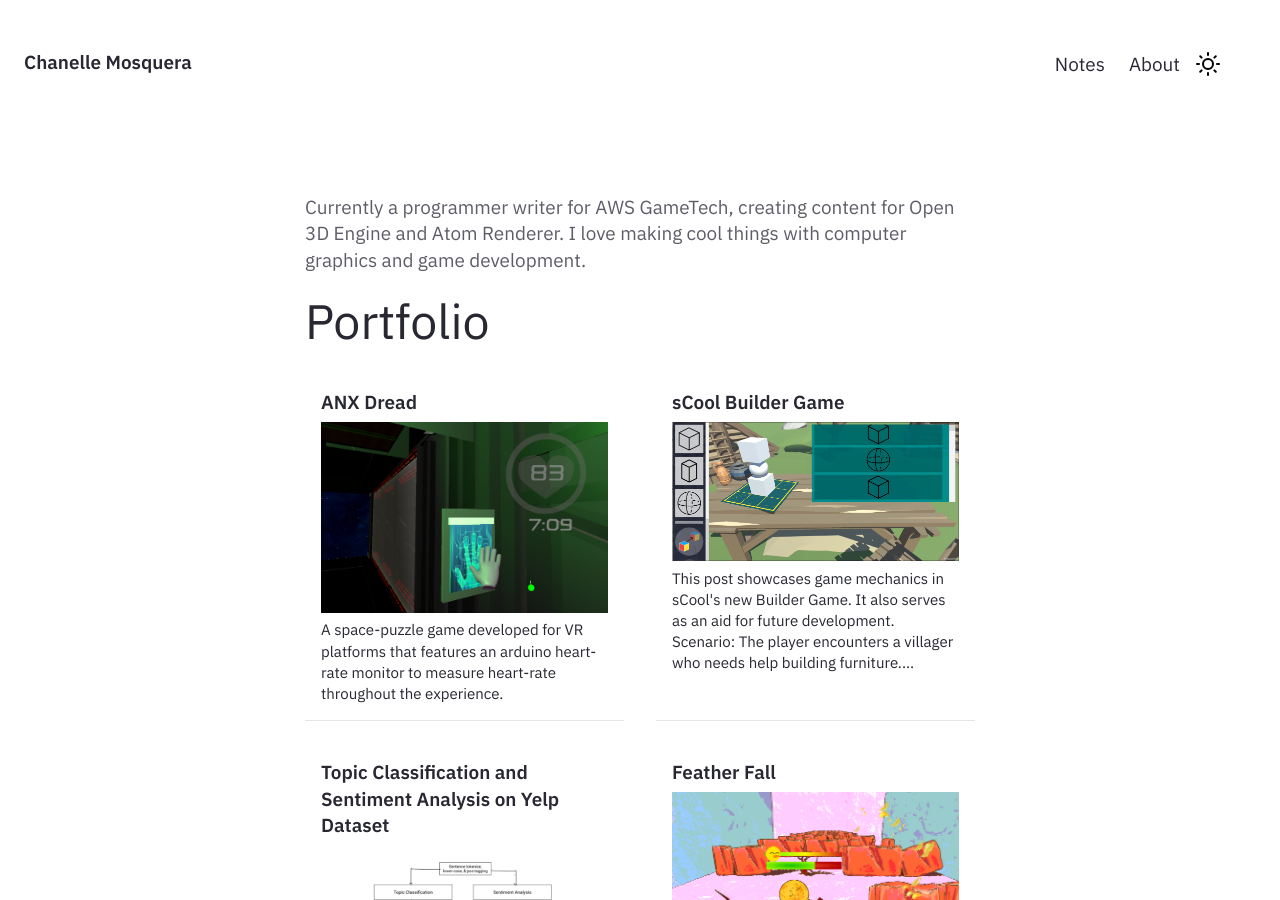
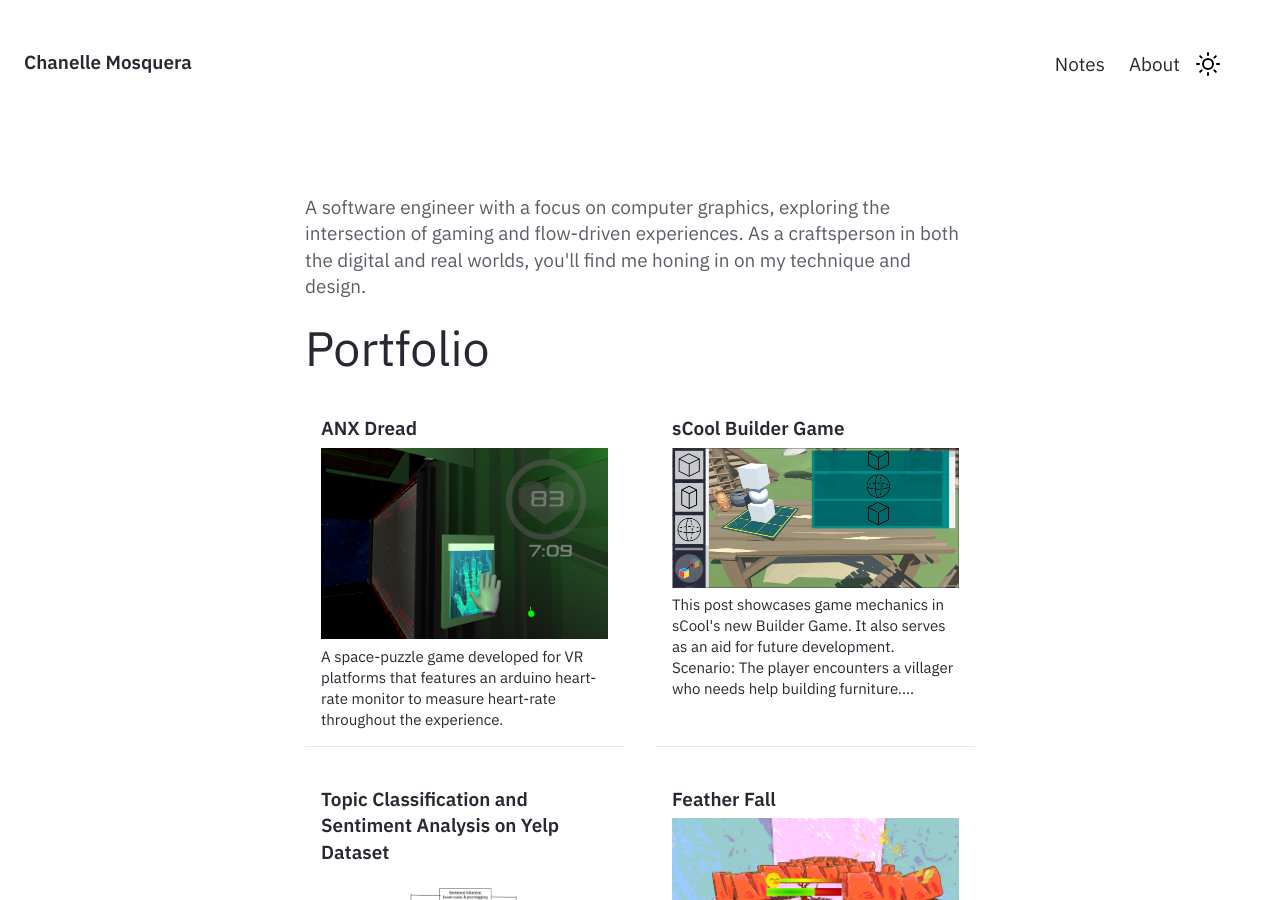
Before and after one commit to chmosquera/chmosquera.github.io, a Jekyll site: the page built from pages/index.md, in a window 1280 px wide and 900 px high. Built offline with Jekyll 4.4.1, drawn with Linux system fonts in a browser that asks for light colours.

Commit message:
Update Homepage.html

```diff
--- a/_includes/Homepage.html
+++ b/_includes/Homepage.html
@@ -1,7 +1,7 @@
 <div class="home-intro">
     <div class="home-sub-text">
         <p>
-            Currently a programmer writer for AWS GameTech, creating content for Open 3D Engine and Atom Renderer. I love making cool things with computer graphics and game development.
+            A software engineer with a focus on computer graphics, exploring the intersection of gaming and flow-driven experiences. As a craftsperson in both the digital and real worlds, you'll find me honing in on my technique and design.
         </p>
     </div>
     <div class="jumbo"> Portfolio </div>
```
